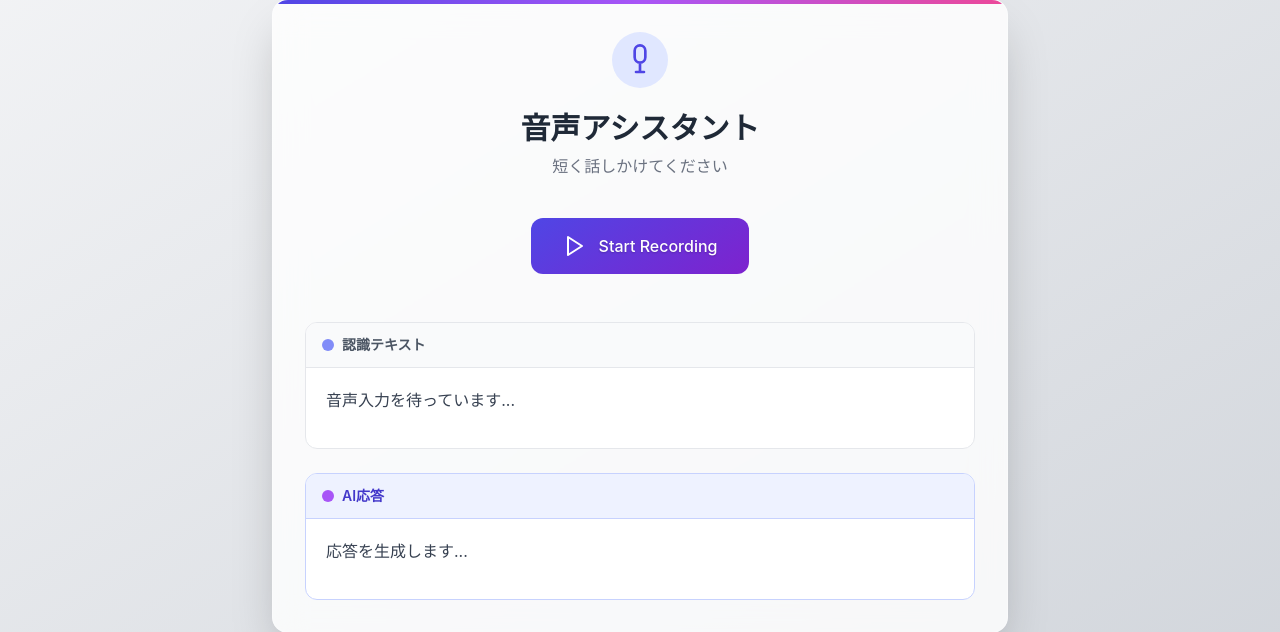
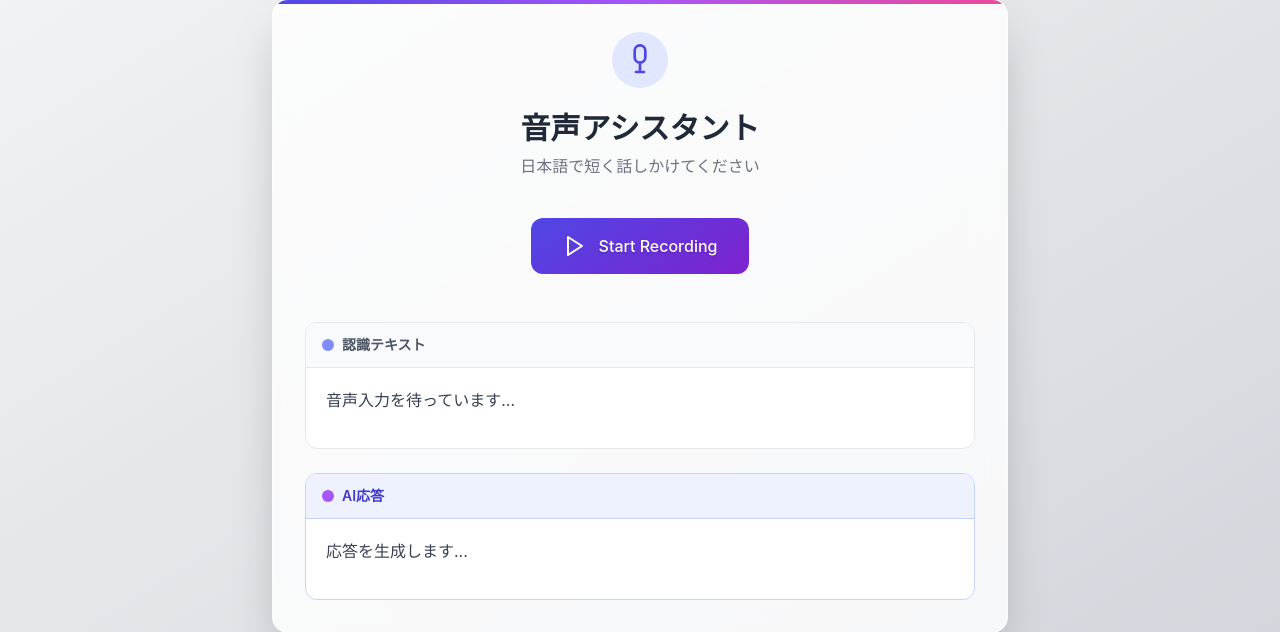
Before and after one commit to kenta-hirahara/Speech-Recognition, a Flask app: page / in a window 1280 px wide. Shown: the part 84-716 px from the top of the page. Run offline with Flask 3, Linux system fonts and the light colour scheme; some libraries are stand-ins or nearby versions.

Commit message:
added restriction towards users to speak in Japanese

```diff
--- a/flask_app/templates/index.html
+++ b/flask_app/templates/index.html
@@ -50,7 +50,7 @@
                     </svg>
                 </div>
                 <h1 class="text-3xl font-bold text-gray-800">音声アシスタント</h1>
-                <p class="text-gray-500 mt-2">短く話しかけてください</p>
+                <p class="text-gray-500 mt-2">日本語で短く話しかけてください</p>
             </div>
 
             <div class="flex justify-center mb-12">
```
